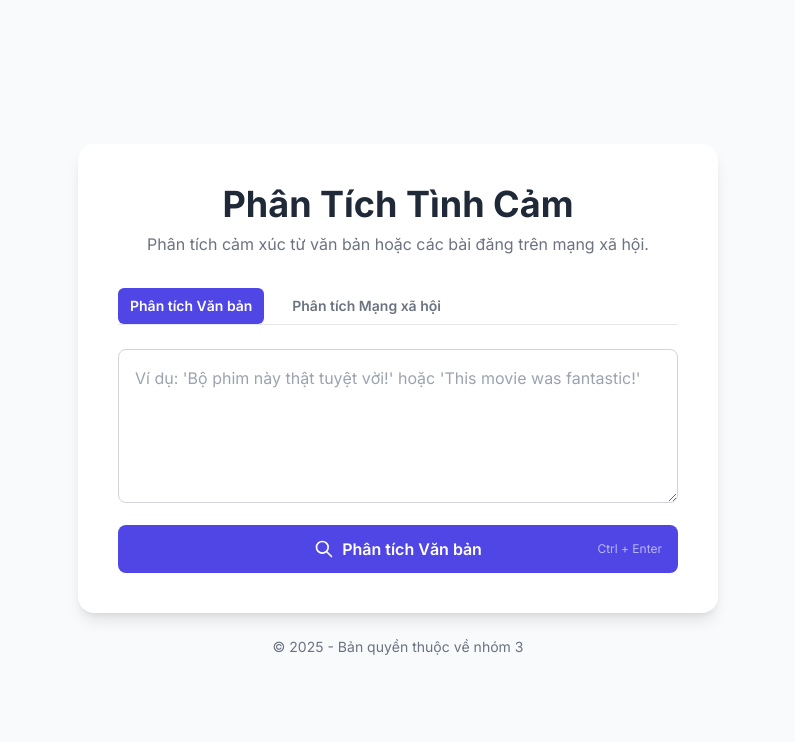
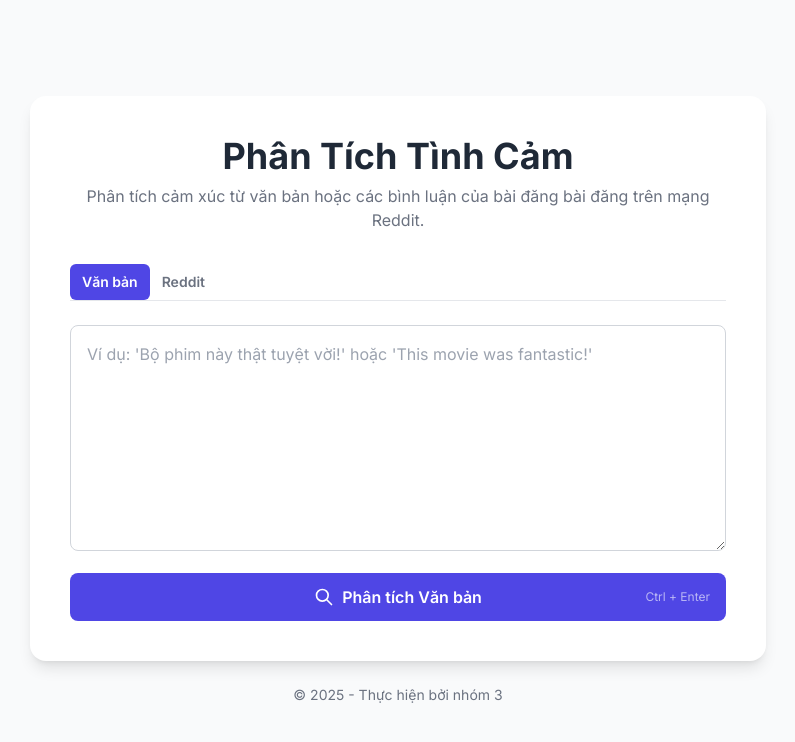
Before and after one commit to hoadaknong101/nlp_week_3, a Flask app: page / in a window 1280 px wide. Shown: the top 742 px of the page, without its empty margins (242-1037 px from the left). Run offline with Flask 3, Linux system fonts and the light colour scheme; some libraries are stand-ins or nearby versions.

Commit message:
feat: update functionality

```diff
--- a/app.py
+++ b/app.py
@@ -1,6 +1,7 @@
+from services.sentiment_service import analyze_sentiment, initialize_model
 from flask import Flask, render_template, request, jsonify
-from services.sentiment_service import analyze_sentiment, initialize_model
 from services.crawl_data_reddit import reddit
+from common.constant import COMMENT_LIMIT
 import logging
 
 logging.basicConfig(level=logging.INFO)
@@ -57,15 +58,11 @@ def analyze_social_post():
         submission.comments.replace_more(limit=0)
         comment_count = 0
 
-        # Tăng giới hạn bình luận được phân tích
-        COMMENT_LIMIT = 50
-
         for comment in submission.comments.list():
             if comment_count >= COMMENT_LIMIT:
                 break
 
             try:
-                # Bỏ qua các bình luận quá ngắn hoặc đã bị xóa
                 if not comment.body or comment.body == '[deleted]' or comment.body == '[removed]':
                     continue
 
@@ -75,7 +72,6 @@ def analyze_social_post():
                     logging.warning(f"Bình luận không thể phân tích: {comment.body[:30]}... Lỗi: {sentiment['error']}")
                     continue
 
-                # Thêm cả author để có thể hiển thị nếu muốn
                 results.append({
                     'author': str(comment.author),
                     'text': comment.body,
--- a/common/constant.py
+++ b/common/constant.py
@@ -13,3 +13,5 @@ ENGLISH_SENTIMENT_MAP = {
     "NEGATIVE": {"label": "Tiêu cực", "emoji": "😠", "color": "bg-red-100 text-red-800 border-red-400"},
     "NEU": {"label": "Trung tính", "emoji": "😐", "color": "bg-blue-100 text-blue-800 border-blue-400"},
 }
+
+COMMENT_LIMIT = 50
--- a/templates/index.html
+++ b/templates/index.html
@@ -17,38 +17,25 @@
         }
         .fade-in { animation: fadeIn 0.5s ease-out forwards; }
         #score-circle { transition: stroke-dasharray 0.8s ease-in-out; }
-        .form-content {
-            overflow: hidden;
-            transition: max-height 0.5s cubic-bezier(0.25, 0.46, 0.45, 0.94), opacity 0.3s ease-in-out;
-        }
-        .form-content:not(.active) {
-            max-height: 0;
-            opacity: 0;
-            pointer-events: none;
-        }
-        .form-content.active {
-            max-height: 500px;
-            opacity: 1;
-        }
     </style>
 </head>
 <body class="bg-gray-50 flex items-center justify-center min-h-screen py-12">
-    <div class="container mx-auto p-4 max-w-2xl">
+    <div class="container mx-auto p-4 max-w-3xl">
         <div class="bg-white rounded-2xl shadow-lg p-6 md:p-10">
             <div class="text-center mb-8">
                 <h1 class="text-3xl md:text-4xl font-bold text-gray-800">Phân Tích Tình Cảm</h1>
-                <p class="text-gray-500 mt-2">Phân tích cảm xúc từ văn bản hoặc các bài đăng trên mạng xã hội.</p>
+                <p class="text-gray-500 mt-2">Phân tích cảm xúc từ văn bản hoặc các bình luận của bài đăng bài đăng trên mạng Reddit.</p>
             </div>
 
             <div class="mb-6 border-b border-gray-200">
-                <nav class="flex space-x-2 sm:space-x-4" aria-label="Tabs">
-                    <button id="tab-text" class="px-3 py-2 font-semibold text-sm rounded-md text-white bg-indigo-600 transition-colors">Phân tích Văn bản</button>
-                    <button id="tab-social" class="px-3 py-2 font-semibold text-sm rounded-md text-gray-500 hover:text-gray-700 hover:bg-gray-100 transition-colors">Phân tích Mạng xã hội</button>
+                <nav class="flex space-x-0 sm:space-x-0" aria-label="Tabs">
+                    <button id="tab-text" class="px-3 py-2 font-semibold text-sm rounded-md text-white bg-indigo-600 transition-colors">Văn bản</button>
+                    <button id="tab-social" class="px-3 py-2 font-semibold text-sm rounded-md text-gray-500 hover:text-gray-700 hover:bg-gray-100 transition-colors">Reddit</button>
                 </nav>
             </div>
             <div id="text-analysis-section">
                 <form id="sentiment-form">
-                    <textarea id="text-input" rows="5" class="w-full p-4 border border-gray-300 rounded-lg focus:outline-none focus:ring-2 focus:ring-indigo-500 focus:border-indigo-500 transition duration-200" placeholder="Ví dụ: 'Bộ phim này thật tuyệt vời!' hoặc 'This movie was fantastic!'"></textarea>
+                    <textarea id="text-input" rows="8" class="w-full p-4 border border-gray-300 rounded-lg focus:outline-none focus:ring-2 focus:ring-indigo-500 focus:border-indigo-500 transition duration-200" placeholder="Ví dụ: 'Bộ phim này thật tuyệt vời!' hoặc 'This movie was fantastic!'"></textarea>
                     <button type="submit" id="analyze-btn" class="mt-4 w-full bg-indigo-600 text-white font-semibold py-3 px-4 rounded-lg hover:bg-indigo-700 focus:outline-none focus:ring-2 focus:ring-offset-2 focus:ring-indigo-500 transition duration-200 flex items-center justify-center relative">
                         <svg id="analyze-icon" xmlns="http://www.w3.org/2000/svg" class="h-5 w-5 mr-2" fill="none" viewBox="0 0 24 24" stroke="currentColor" stroke-width="2"><path stroke-linecap="round" stroke-linejoin="round" d="M21 21l-6-6m2-5a7 7 0 11-14 0 7 7 0 0114 0z" /></svg>
                         <svg id="spinner" class="animate-spin -ml-1 mr-3 h-5 w-5 text-white hidden" xmlns="http://www.w3.org/2000/svg" fill="none" viewBox="0 0 24 24"><circle class="opacity-25" cx="12" cy="12" r="10" stroke="currentColor" stroke-width="4"></circle><path class="opacity-75" fill="currentColor" d="M4 12a8 8 0 018-8V0C5.373 0 0 5.373 0 12h4zm2 5.291A7.962 7.962 0 014 12H0c0 3.042 1.135 5.824 3 7.938l3-2.647z"></path></svg>
@@ -65,10 +52,10 @@
                         <svg id="analyze-social-icon" xmlns="http://www.w3.org/2000/svg" class="h-5 w-5 mr-2" fill="none" viewBox="0 0 24 24" stroke="currentColor" stroke-width="2"><path stroke-linecap="round" stroke-linejoin="round" d="M13.828 10.172a4 4 0 00-5.656 0l-4 4a4 4 0 105.656 5.656l1.102-1.101m-.758-4.899a4 4 0 005.656 0l4-4a4 4 0 00-5.656-5.656l-1.1 1.1" /></svg>
                         <svg id="spinner-social" class="animate-spin -ml-1 mr-3 h-5 w-5 text-white hidden" xmlns="http://www.w3.org/2000/svg" fill="none" viewBox="0 0 24 24"><circle class="opacity-25" cx="12" cy="12" r="10" stroke="currentColor" stroke-width="4"></circle><path class="opacity-75" fill="currentColor" d="M4 12a8 8 0 018-8V0C5.373 0 0 5.373 0 12h4zm2 5.291A7.962 7.962 0 014 12H0c0 3.042 1.135 5.824 3 7.938l3-2.647z"></path></svg>
                         <span id="social-btn-text">Phân tích Link</span>
+                        <span class="absolute right-4 text-xs font-normal opacity-60 hidden sm:block">Enter</span>
                     </button>
                 </form>
             </div>
-
             <div id="result-container" class="mt-8 hidden">
                 <div id="result-card" class="p-6 rounded-lg border-2 transition-all duration-300">
                     <div class="flex flex-col md:flex-row md:items-center md:justify-between">
@@ -88,10 +75,13 @@
                                  <div class="absolute inset-0 flex items-center justify-center"><span id="result-score" class="text-xl font-bold text-gray-800"></span></div>
                              </div>
                          </div>
+                         <div id="emotions-container" class="mt-6">
+                            <h3 class="font-semibold text-gray-700 mb-3">Các sắc thái cảm xúc nổi bật</h3>
+                            <div id="emotions-list" class="flex flex-wrap gap-2"></div>
+                        </div>
                     </div>
                 </div>
             </div>
-
             <div id="social-result-container" class="mt-8 hidden fade-in">
                 <h3 class="text-xl font-bold text-gray-800 mb-4">Kết Quả Phân Tích Bình Luận</h3>
                 <div class="bg-gray-50 p-4 rounded-lg">
@@ -116,11 +106,11 @@
                 </div>
                 <div id="comment-details-section" class="mt-6">
                     <h4 class="text-lg font-semibold text-gray-700 mb-3">Chi tiết một số bình luận</h4>
-                    <div id="comment-details-list" class="space-y-3 max-h-[400px] overflow-y-auto pr-2">
-                        </div>
+                    <hr class="shadow-lg">
+                    <div id="comment-details-list" class="space-y-3 max-h-[600px] overflow-y-auto pr-2 mt-2"></div>
+                    <hr class="shadow-lg">
                 </div>
             </div>
-
             <div id="error-container" class="mt-4 hidden">
                  <div class="bg-red-100 border border-red-400 text-red-700 px-4 py-3 rounded-lg relative" role="alert">
                      <strong class="font-bold">Lỗi!</strong>
@@ -129,12 +119,10 @@
             </div>
         </div>
         <footer class="text-center mt-6 text-sm text-gray-500">
-            <p>&copy; 2025 - Bản quyền thuộc về nhóm 3</p>
+            <p>&copy; 2025 - Thực hiện bởi nhóm 3</p>
         </footer>
     </div>
-
     <script>
-        // --- Các biến cho phần phân tích văn bản (giữ nguyên) ---
         const form = document.getElementById('sentiment-form');
         const textInput = document.getElementById('text-input');
         const resultContainer = document.getElementById('result-container');
@@ -149,7 +137,6 @@
         const tabSocial = document.getElementById('tab-social');
         const textSection = document.getElementById('text-analysis-section');
         const socialSection = document.getElementById('social-analysis-section');
-
         const socialForm = document.getElementById('social-form');
         const socialUrlInput = document.getElementById('social-url-input');
         const analyzeSocialBtn = document.getElementById('analyze-social-btn');
@@ -157,12 +144,9 @@
         const spinnerSocial = document.getElementById('spinner-social');
         const analyzeSocialIcon = document.getElementById('analyze-social-icon');
         const socialResultContainer = document.getElementById('social-result-container');
+        let sentimentChart = null;
 
-        let sentimentChart = null; // Biến để lưu trữ đối tượng biểu đồ
-
-        // --- TÍCH HỢP MỚI: Logic chuyển đổi Tab ---
         function switchTab(activeTab) {
-            // Ẩn tất cả các kết quả
             resultContainer.classList.add('hidden');
             socialResultContainer.classList.add('hidden');
             errorContainer.classList.add('hidden');
@@ -176,7 +160,7 @@
 
                 tabSocial.classList.remove('bg-indigo-600', 'text-white');
                 tabSocial.classList.add('text-gray-500', 'hover:text-gray-700', 'hover:bg-gray-100');
-            } else { // activeTab === 'social'
+            } else {
                 socialSection.classList.remove('hidden');
                 textSection.classList.add('hidden');
 
@@ -191,8 +175,6 @@
         tabText.addEventListener('click', () => switchTab('text'));
         tabSocial.addEventListener('click', () => switchTab('social'));
 
-
-        // --- Logic cho form phân tích văn bản (giữ nguyên) ---
         form.addEventListener('submit', async (e) => {
             e.preventDefault();
             const text = textInput.value;
@@ -221,6 +203,7 @@
                     displayResult(data);
                 }
             } catch (error) {
+                console.log(error);
                 showError('Không thể kết nối đến máy chủ. Vui lòng kiểm tra lại.');
             } finally {
                 spinner.classList.add('hidden');
@@ -237,12 +220,10 @@
             }
         });
 
-        // --- TÍCH HỢP MỚI: Logic cho form phân tích mạng xã hội ---
         socialForm.addEventListener('submit', async (e) => {
             e.preventDefault();
             const url = socialUrlInput.value;
 
-            // Validate URL sơ bộ
             try {
                 new URL(url);
             } catch (_) {
@@ -280,10 +261,7 @@
             }
         });
 
-
-        // --- Hàm hiển thị kết quả phân tích văn bản (giữ nguyên, chỉ sửa nhỏ) ---
         function displayResult(data) {
-            //... (Nội dung hàm này giữ nguyên từ code gốc của bạn, không cần thay đổi)
             const resultCard = document.getElementById('result-card');
             document.getElementById('result-emoji').textContent = data.emoji;
             document.getElementById('result-sentiment').textContent = data.sentiment;
@@ -318,9 +296,6 @@
             } else {
                 document.getElementById('emotions-container').classList.add('hidden');
             }
-            // Sửa đổi ở đây: dùng data.suggestion từ backend
-            document.getElementById('suggestion-text').textContent = data.suggestion || "Mọi cảm xúc đều đáng được trân trọng.";
-            document.getElementById('suggestion-container').classList.remove('hidden');
 
             resultContainer.classList.remove('hidden', 'fade-in');
             void resultContainer.offsetWidth;
@@ -328,22 +303,19 @@
         }
 
         function displaySocialResult(data) {
-            // Phần hiển thị tóm tắt và biểu đồ (giữ nguyên)
             document.getElementById('positive-percent').textContent = `${data.positive_percent}%`;
             document.getElementById('negative-percent').textContent = `${data.negative_percent}%`;
             document.getElementById('neutral-percent').textContent = `${data.neutral_percent}%`;
             document.getElementById('total-comments').textContent = data.total_comments;
             const ctx = document.getElementById('sentimentChart').getContext('2d');
             if (sentimentChart) { sentimentChart.destroy(); }
-            sentimentChart = new Chart(ctx, { /* ... cấu hình chart giữ nguyên ... */
+            sentimentChart = new Chart(ctx, {
                 type: 'doughnut', data: { labels: ['Tích cực', 'Tiêu cực', 'Trung tính'], datasets: [{ data: [data.positive_percent, data.negative_percent, data.neutral_percent], backgroundColor: ['rgb(34, 197, 94)', 'rgb(239, 68, 68)', 'rgb(107, 114, 128)'], hoverOffset: 4, borderWidth: 0, }] }, options: { responsive: true, cutout: '60%', plugins: { legend: { position: 'bottom' } } }
             });
 
-            // --- TÍCH HỢP MỚI: Render danh sách bình luận chi tiết ---
             const commentListContainer = document.getElementById('comment-details-list');
             const commentDetailsSection = document.getElementById('comment-details-section');
 
-            // Luôn xóa nội dung cũ trước khi thêm mới
             commentListContainer.innerHTML = '';
 
             if (data.details && data.details.length > 0) {
@@ -368,7 +340,7 @@
 
                     const commentElementHTML = `
                         <div class="border border-gray-200 rounded-lg p-3 bg-white">
-                            <p class="text-gray-700 text-sm italic">"${comment.text}"</p>
+                            <p class="text-gray-700 text-sm">"${comment.text}"</p>
                             <div class="flex justify-end items-center mt-2">
                                 <span class="text-xs font-medium px-2.5 py-0.5 rounded-full ${sentimentClass}">
                                     ${sentimentIcon} ${comment.sentiment} (${comment.score}%)
@@ -380,18 +352,15 @@
                 });
                 commentDetailsSection.classList.remove('hidden');
             } else {
-                // Ẩn khu vực chi tiết nếu không có bình luận nào
                 commentDetailsSection.classList.add('hidden');
             }
 
             socialResultContainer.classList.remove('hidden');
         }
 
-        // --- Hàm báo lỗi chung (giữ nguyên) ---
         function showError(message) {
             const errorMessage = document.getElementById('error-message');
             errorMessage.textContent = message;
-            // Ẩn các vùng kết quả khác
             resultContainer.classList.add('hidden');
             socialResultContainer.classList.add('hidden');
 
```
